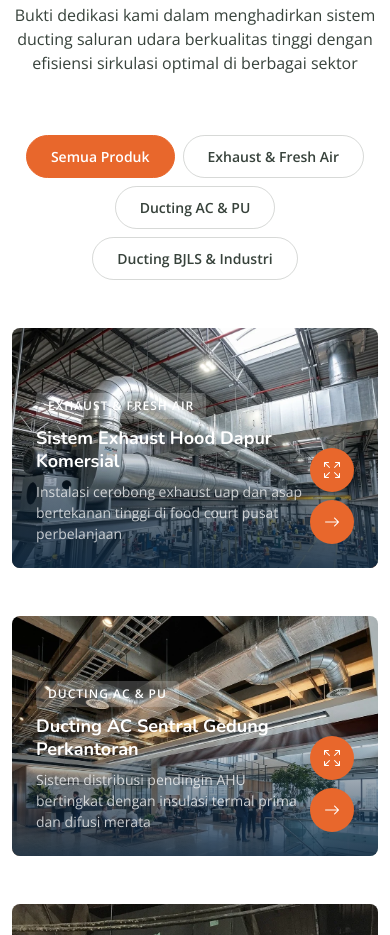
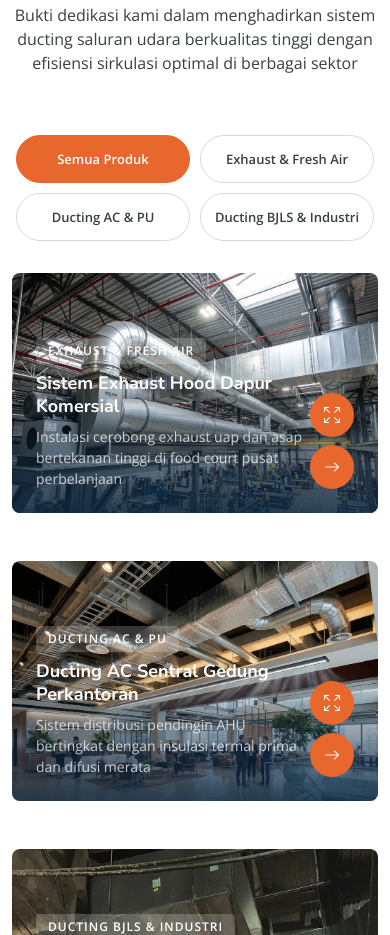
Before and after one commit to mgaanggun/WebsiteDucting, a plain HTML site: page index.html in a window 390 px wide. Shown: the part 6679-7614 px from the top of the page. Drawn offline with nearby package versions, Linux system fonts and the light colour scheme.

Commit message:
update menu mobile view

```diff
--- a/assets/scss/sections/_projects.scss
+++ b/assets/scss/sections/_projects.scss
@@ -9,7 +9,7 @@
     margin: 0 0 48px;
     display: flex;
     flex-wrap: wrap;
-    gap: 8px;
+    gap: 10px;
     justify-content: center;
 
     li {
@@ -22,12 +22,48 @@
       background: transparent;
       border: 1px solid color-mix(in srgb, var(--default-color), transparent 80%);
       transition: all 0.3s ease;
+      user-select: none;
 
       &:hover,
       &.filter-active {
         background: var(--accent-color);
         color: var(--contrast-color);
         border-color: var(--accent-color);
+      }
+    }
+
+    @media (max-width: 767px) {
+      display: grid;
+      grid-template-columns: repeat(2, 1fr);
+      gap: 10px;
+      margin: 0 auto 32px;
+      padding: 0 4px;
+      max-width: 480px;
+
+      li {
+        display: flex;
+        align-items: center;
+        justify-content: center;
+        text-align: center;
+        width: 100%;
+        padding: 10px 8px;
+        font-size: 13px;
+        line-height: 1.3;
+        min-height: 48px;
+        border-radius: 24px;
+        box-sizing: border-box;
+      }
+    }
+
+    @media (max-width: 380px) {
+      gap: 8px;
+      padding: 0;
+
+      li {
+        font-size: 12px;
+        padding: 8px 4px;
+        min-height: 44px;
+        border-radius: 20px;
       }
     }
   }
```
Also changed, not shown: assets/css/main.css.
